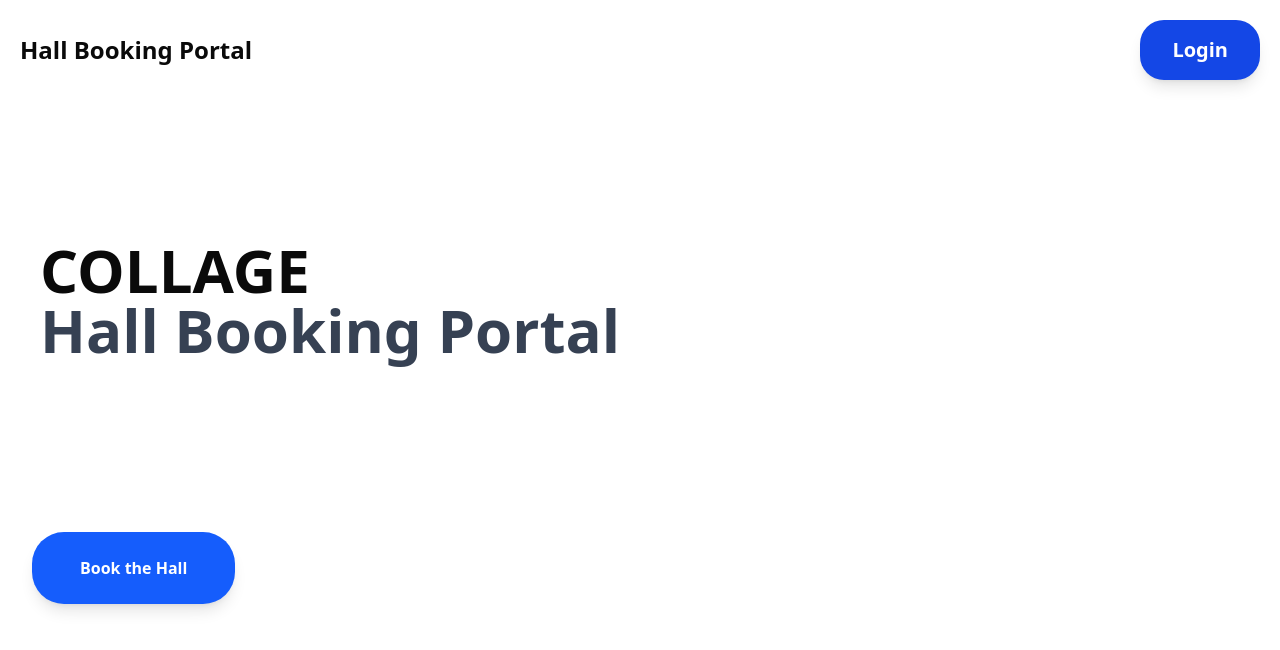
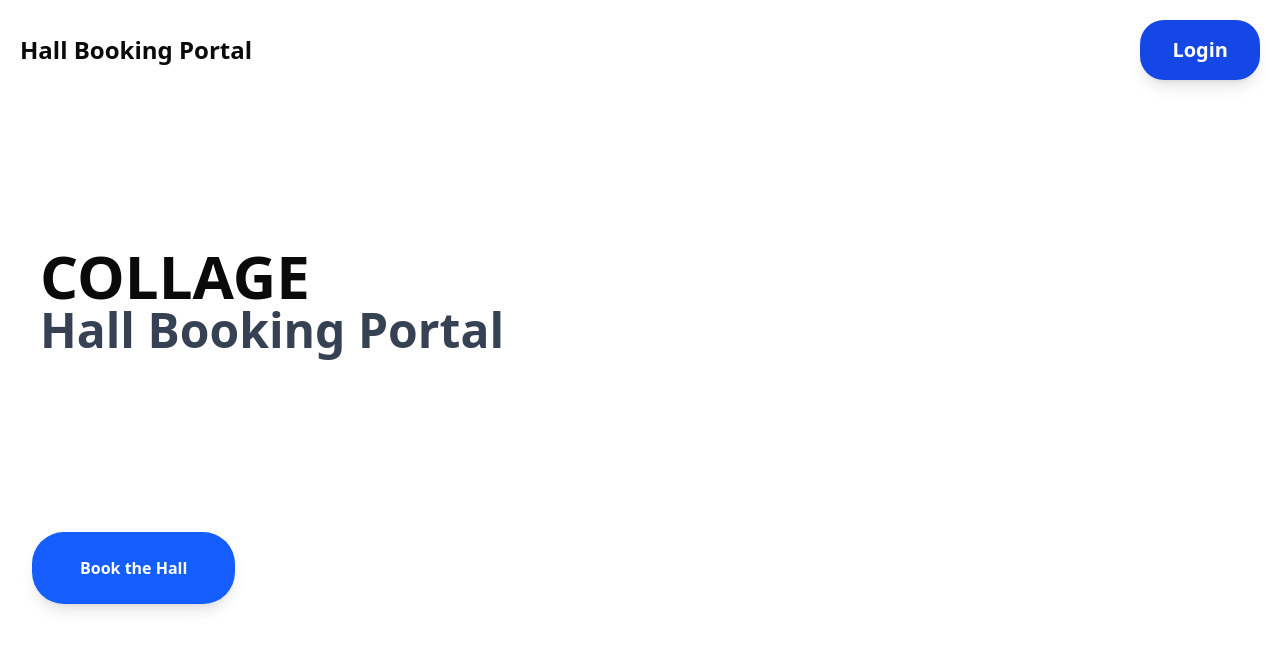
Before and after one commit to PRN-6/ajiet-hall-portal, a React app in the folder frontend/: page / in a window 1280 px wide. Shown: the top 650 px of the page. Built offline with nearby package versions, Linux system fonts and the light colour scheme; the HTML template or start-up script is replaced by a standard one.

Commit message:
15% is done

```diff
--- a/frontend/src/components/Home.jsx
+++ b/frontend/src/components/Home.jsx
@@ -20,7 +20,7 @@ const Home = () => {
         <div className='flex items-center pl-10  h-100  '>
             <h1 className='flex flex-col text-6xl font-black'>
               <span>COLLAGE</span>
-              <span className='text-gray-700'>Hall Booking Portal</span>
+              <span className='text-gray-700 text-5xl'>Hall Booking Portal</span>
             </h1>
         </div>
             <div className=" m-8">
```
